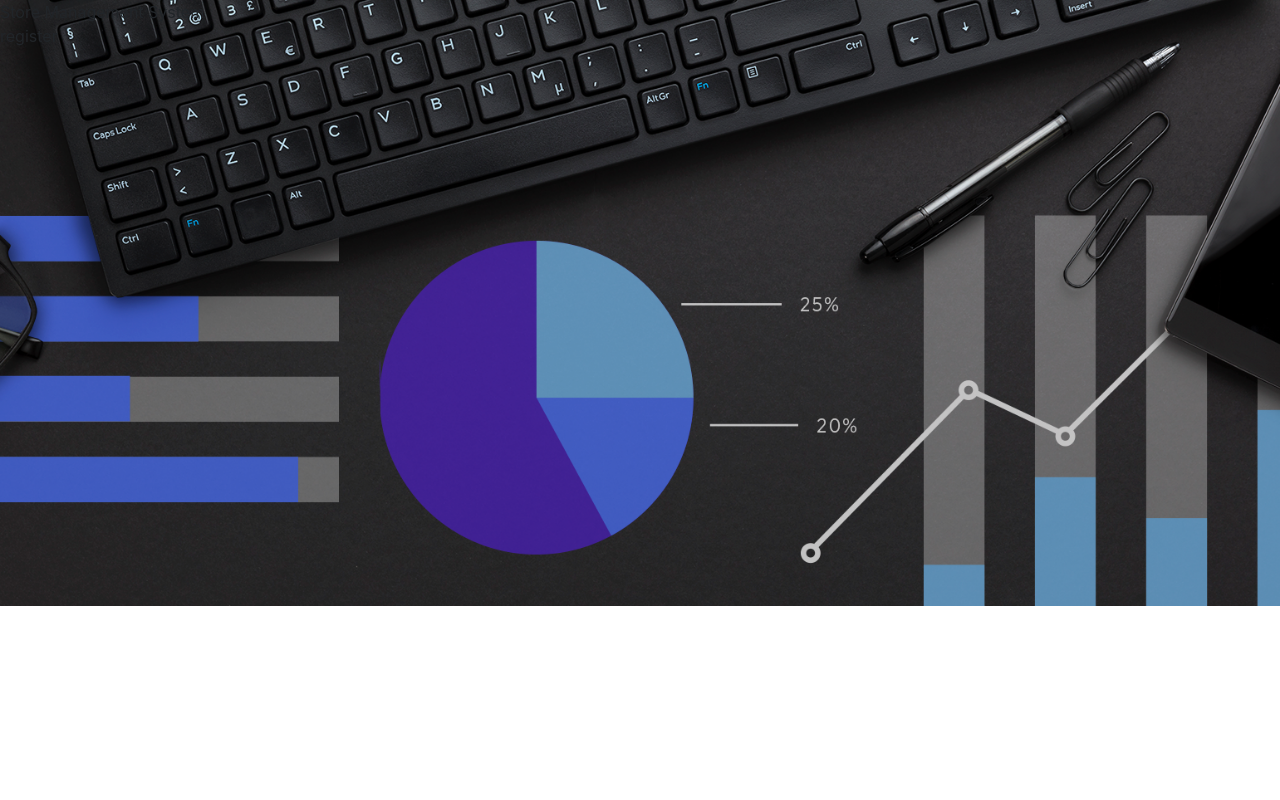
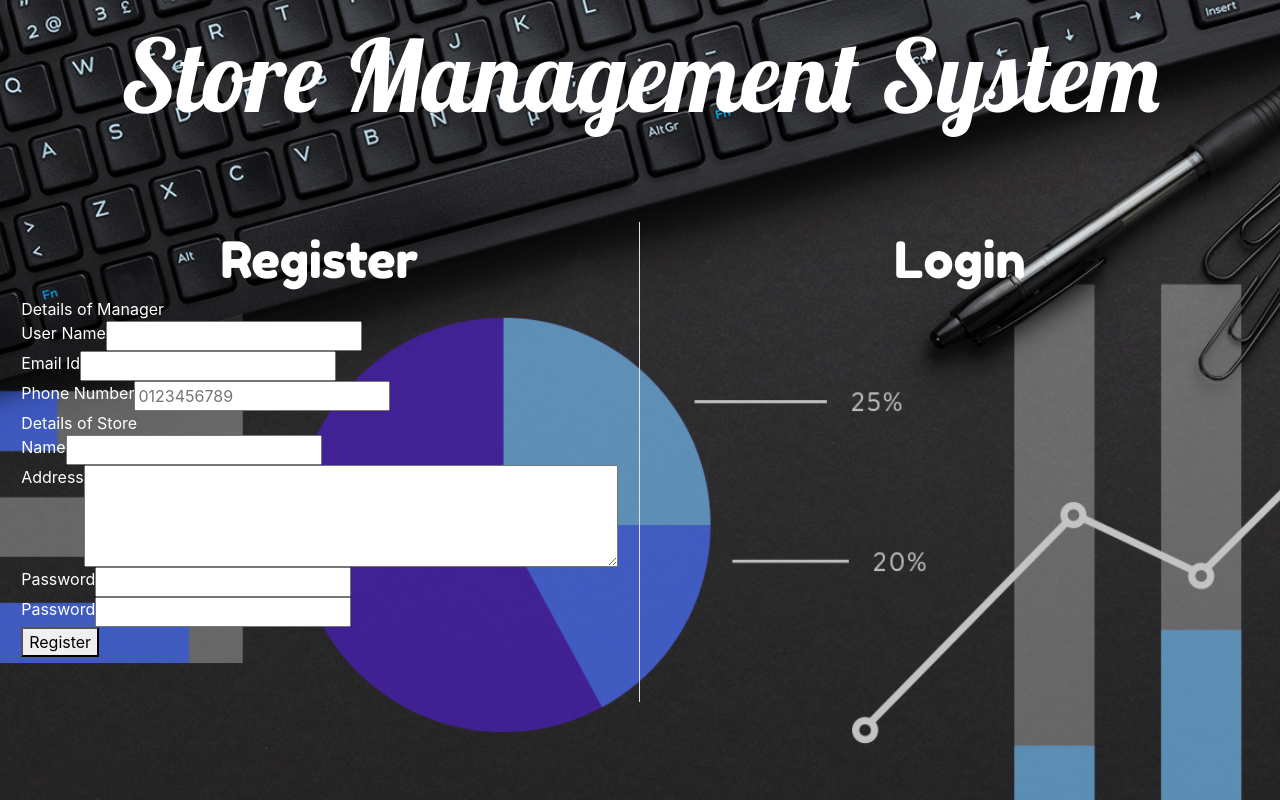
Before and after one commit to YashGoyal28/store_management_system, a Django app: page / in a window 1280 px wide. Run offline with Django 3.2, Linux system fonts and the light colour scheme; some libraries are stand-ins or nearby versions.

Commit message:
register

```diff
--- a/store_management_system/Auth/models.py
+++ b/store_management_system/Auth/models.py
@@ -10,6 +10,7 @@ role_choices = (
 
 class Store(models.Model):
     name = models.CharField(max_length=200)
+    address = models.TextField(max_length=500)
     def __str__(self):
         return self.name
 
--- a/store_management_system/Auth/urls.py
+++ b/store_management_system/Auth/urls.py
@@ -3,5 +3,8 @@ from django.urls import path,include
 from . import views
 
 urlpatterns = [
-    path('',views.landingpage,name="landing"),
+    path('', views.landingpage, name="landing"),
+    path('register/', views.register, name="register"),
+    path('logout/', views.logout_user, name="logout"),
+    path('home/', views.home, name="home")
 ]
--- a/store_management_system/Auth/views.py
+++ b/store_management_system/Auth/views.py
@@ -1,8 +1,88 @@
-from django.shortcuts import render,redirect
-from django.http import HttpResponse,JsonResponse,HttpResponseRedirect
+from django.contrib.auth import authenticate, login, logout
+from django.contrib.auth.models import User
+from django.shortcuts import render, redirect, reverse
+from django.http import HttpResponse, JsonResponse, HttpResponseRedirect
+from .models import Store, Profile, Customer
 
 
 # Create your views here.
 
 def landingpage(request, *args, **kwargs):
     return render(request, 'landing.html')
+
+def home(request, *args, **kwargs):
+    return render(request, 'base.html')
+
+def register(request, *args, **kwargs):
+    if request.method == 'POST':
+        username = request.POST['username']
+        email = request.POST['email']
+        phonenumber = request.POST['phonenumber']
+        store = request.POST['store']
+        address = request.POST['address']
+        password1 = request.POST['password1']
+        password2 = request.POST['password2']
+        if len(username) > 50:
+            data = {
+                'result': 'error',
+                'target': 'username',
+                'message': 'Username had a length limitation of 20 characters',
+            }
+            return JsonResponse(data)
+        if User.objects.filter(username=username).exists() == True:
+            data = {
+                'result': 'error',
+                'target': 'username',
+                'message': 'Username already taken',
+            }
+            return JsonResponse(data)
+        if len(store) > 200:
+            data = {
+                'result': 'error',
+                'target': 'store',
+                'message': 'Store name had a length limitation of 200 characters',
+            }
+            return JsonResponse(data)
+        if len(address) > 500:
+            data = {
+                'result': 'error',
+                'target': 'store',
+                'message': 'Store address had a length limitation of 200 characters',
+            }
+            return JsonResponse(data)
+        if password2 != password1:
+            data = {
+                'result': 'error',
+                'target': 'password',
+                'message': 'Your password didn\'t match',
+            }
+            return JsonResponse(data)
+        if len(password1) < 8:
+            data = {
+                'result': 'error',
+                'target': 'password',
+                'message': 'Password must contain atleast 8 characters',
+            }
+            return JsonResponse(data)
+
+        user = User.objects.create_user(username, email, password1)
+        user = authenticate(request, username=username, password=password1)
+        new_store = Store.objects.create(
+            name=store,
+            address=address
+        )
+        profile = Profile.objects.create(
+            user=user,
+            role="Manager",
+            store=new_store
+        )
+        login(request, user)
+        data = {
+            'result': 'success',
+        }
+        return JsonResponse(data)
+
+
+def logout_user(request, *args, **kwargs):
+    logout(request)
+    return redirect(reverse('landing'))
--- a/store_management_system/static/css/landing.css
+++ b/store_management_system/static/css/landing.css
@@ -1,8 +1,28 @@
-{% load static %}
-body{
+body, html {
+  height: 100%;
+}
+
+.bg{
     background-image:url("/static/img/front.png");
+    height: 100%;
+    color: white;
+    background-position: center;
     background-repeat: no-repeat;
     background-size: cover;
-    object-fit: cover;
-    height: 100%;
 }
+
+.forms{
+    height: 60%;
+}
+
+.heading{
+    font-family: 'Lobster', cursive;
+    text-align: center;
+    font-size: 100px;
+}
+
+.sub-heading{
+    font-family: 'Fredoka One', cursive;
+    text-align: center;
+    font-size: 50px;
+}
--- a/store_management_system/static/js/landing.js
+++ b/store_management_system/static/js/landing.js
@@ -0,0 +1,28 @@
+$(document).on('submit','#register_form',function(e){
+    e.preventDefault();
+    $.ajax({
+        type : 'POST',
+        url : 'register/',
+        data : {
+            username : $('#username_register').val(),
+            email : $('#email_register').val(),
+            phonenumber : $('#phonenumber_register').val(),
+            store : $('#store_register').val(),
+            address : $('#address_register').val(),
+            password1 : $('#password_register').val(),
+            password2 : $('#cpassword_register').val(),
+            csrfmiddlewaretoken : $('input[name=csrfmiddlewaretoken]').val()
+        },
+        success:function(data){
+            console.log(data.result);
+            if(data.result == 'success'){
+                window.location.href = 'home/';
+            }else{
+                $('#register_error').html(data.message);
+            }
+        },
+        error:function(){
+
+        },
+    });
+});
--- a/store_management_system/templates/landing.html
+++ b/store_management_system/templates/landing.html
@@ -9,19 +9,74 @@
         <link rel="stylesheet" href="https://maxcdn.bootstrapcdn.com/bootstrap/4.0.0/css/bootstrap.min.css" integrity="sha384-Gn5384xqQ1aoWXA+058RXPxPg6fy4IWvTNh0E263XmFcJlSAwiGgFAW/dAiS6JXm" crossorigin="anonymous" />
         <script src="https://maxcdn.bootstrapcdn.com/bootstrap/4.0.0/js/bootstrap.min.js" integrity="sha384-JZR6Spejh4U02d8jOt6vLEHfe/JQGiRRSQQxSfFWpi1MquVdAyjUar5+76PVCmYl" crossorigin="anonymous"></script>
         <link rel="stylesheet" href="{% static 'css/landing.css' %}" />
+        <link href="https://fonts.googleapis.com/css2?family=Lobster&display=swap" rel="stylesheet">
+        <link href="https://fonts.googleapis.com/css2?family=Fredoka+One&display=swap" rel="stylesheet">
         <link href="https://fonts.googleapis.com/css2?family=Comfortaa&display=swap" rel="stylesheet">
         <link href="https://fonts.googleapis.com/css2?family=Coming+Soon&display=swap" rel="stylesheet">
         <meta name="viewport" content="width=device-width">
         <meta name="viewport" content="width=device-width, initial-scale=1, minimum-scale=1" />
     </head>
-    <body class="background m-0">
-        <div>
-            Store Management System
+    <body class="m-0">
+        <div class="bg">
+            <div class="heading">
+                Store Management System
+            </div>
+            <br><br><br>
+            <div class="d-flex forms">
+                <div class="col-6 border-right">
+                    <div class="sub-heading">
+                        Register
+                    </div>
+                    <div class="d-flex justify-content-center">
+                        <form method="post" id="register_form">
+                            {% csrf_token %}
+                            <div>Details of Manager</div>
+                            <div class="d-flex">
+                                <div class="labels">User Name</div>
+                                <input type="text" name="username" id="username_register" required>
+                            </div>
+                            <div class="d-flex">
+                                <div class="labels">Email Id</div>
+                                <input type="email" name="email" id="email_register" required>
+                            </div>
+                            <div class="d-flex">
+                                <div class="labels">Phone Number</div>
+                                <input type="tel" name="phonenumber" id="phonenumber_register" placeholder="0123456789" pattern="[0-9]{10}" required>
+                            </div>
+                            <div>Details of Store</div>
+                            <div class="d-flex">
+                                <div class="labels">Name</div>
+                                <input type="text" name="storename" id="store_register" required>
+                            </div>
+                            <div class="d-flex">
+                                <div class="labels">Address</div>
+                                <textarea name="address" id="address_register" rows="4" cols="50" required></textarea>
+                            </div>
+                            <div class="d-flex">
+                                <div class="labels">Password</div>
+                                <input type="password" name="password" id="password_register" required>
+                            </div>
+                            <div class="d-flex">
+                                <div class="labels">Password</div>
+                                <input type="password" name="cpassword" id="cpassword_register" required>
+                            </div>
+                            <div id="register_error" style="colo:red"></div>
+                            <div>
+                                <button type="submit" value="Register" id="submit_register">Register</button>
+                            </div>
+                        </form>
+                    </div>
+                </div>
+                <div class="col-6">
+                    <div class="sub-heading">
+                        Login
+                    </div>
+                    <div>
+
+                    </div>
+                </div>
+            </div>
         </div>
-        <div>
-            register
-        </div>
-
     </body>
     <script src="{% static 'js/landing.js'%}"></script>
 </html>
```
